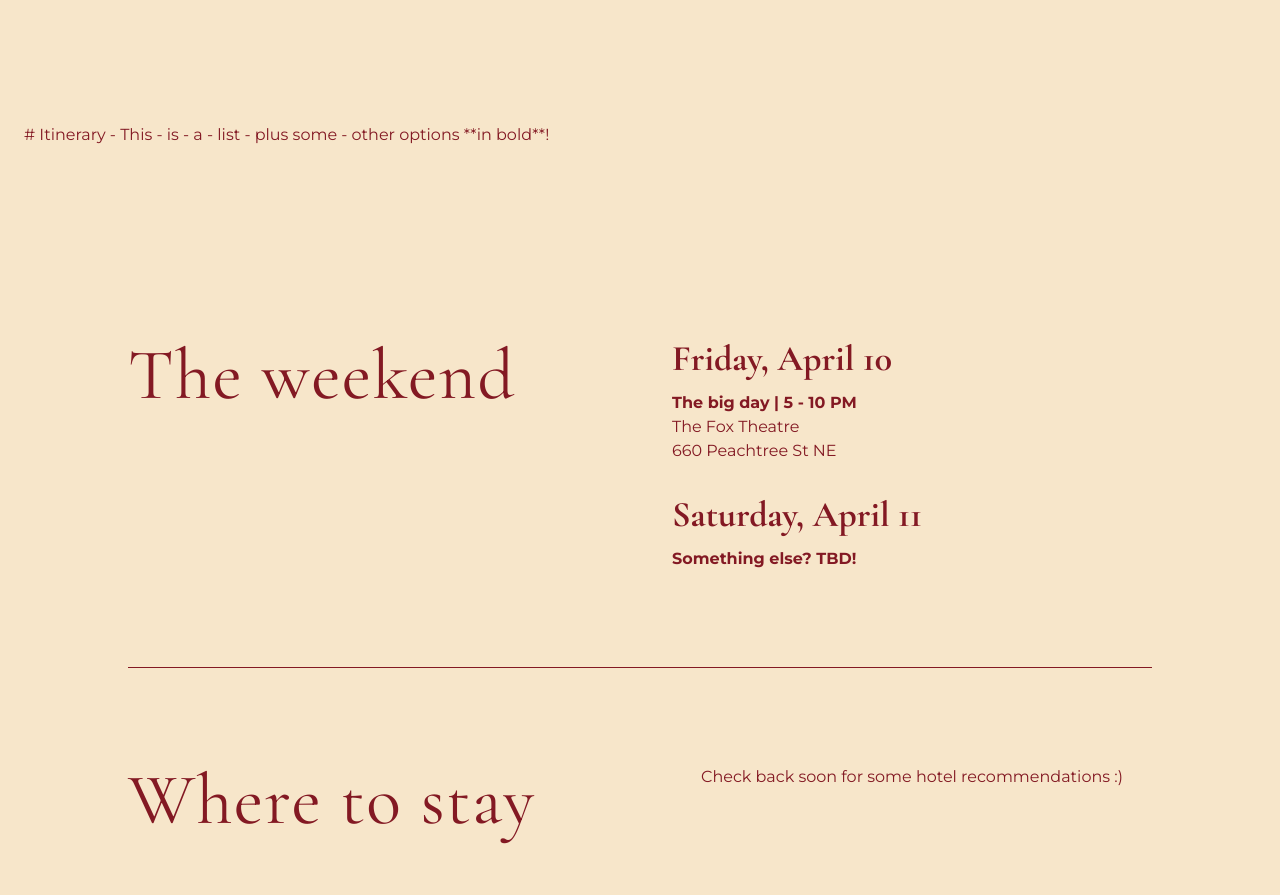
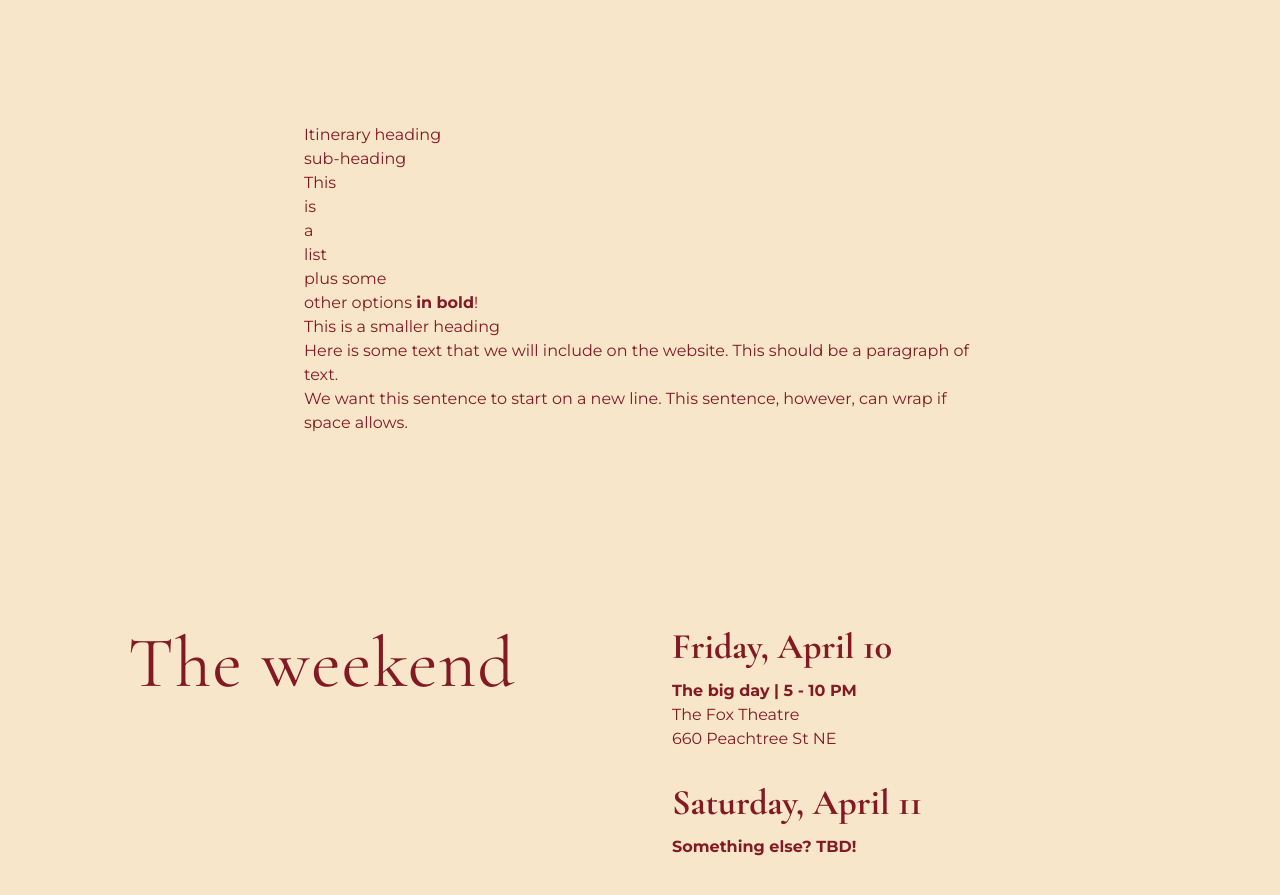
Before and after one commit to erawhctim/wedding-website, an Eleventy site: page src/index.html in a window 1280 px wide. Shown: the part 1120-2015 px from the top of the page. Built offline with nearby package versions, Linux system fonts and the light colour scheme; Eleventy itself is replaced by a stand-in of ours; files that its build step writes are made by us from their sources.

Commit message:
Finally fix 11ty markdown rendering; missing text styles now

```diff
--- a/src/_includes/itinerary.md
+++ b/src/_includes/itinerary.md
@@ -1,5 +1,7 @@
 
-# Itinerary
+# Itinerary heading
+
+## sub-heading
 
 - This
 - is
@@ -7,3 +9,9 @@
 - list
   - plus some
   - other options **in bold**!
+
+
+#### This is a smaller heading
+
+Here is some text that we will include on the website. This should be a paragraph of text.
+We want this sentence to start on a new line. This sentence, however, can wrap if space allows.
--- a/src/index.html
+++ b/src/index.html
@@ -143,8 +143,11 @@
 
 
         <section class="py-16 md:py-24 px-6">
-          <div>
-            {% include "itinerary.md" %}
+          <div class="max-w-2xl mx-auto text-left">
+            {% set itineraryContent %}
+              {% include "itinerary.md" %}
+            {% endset %}
+            {{ itineraryContent | markdownify | safe }}
           </div>
         </section>
 
```
Also changed, not shown: .eleventy.js.
